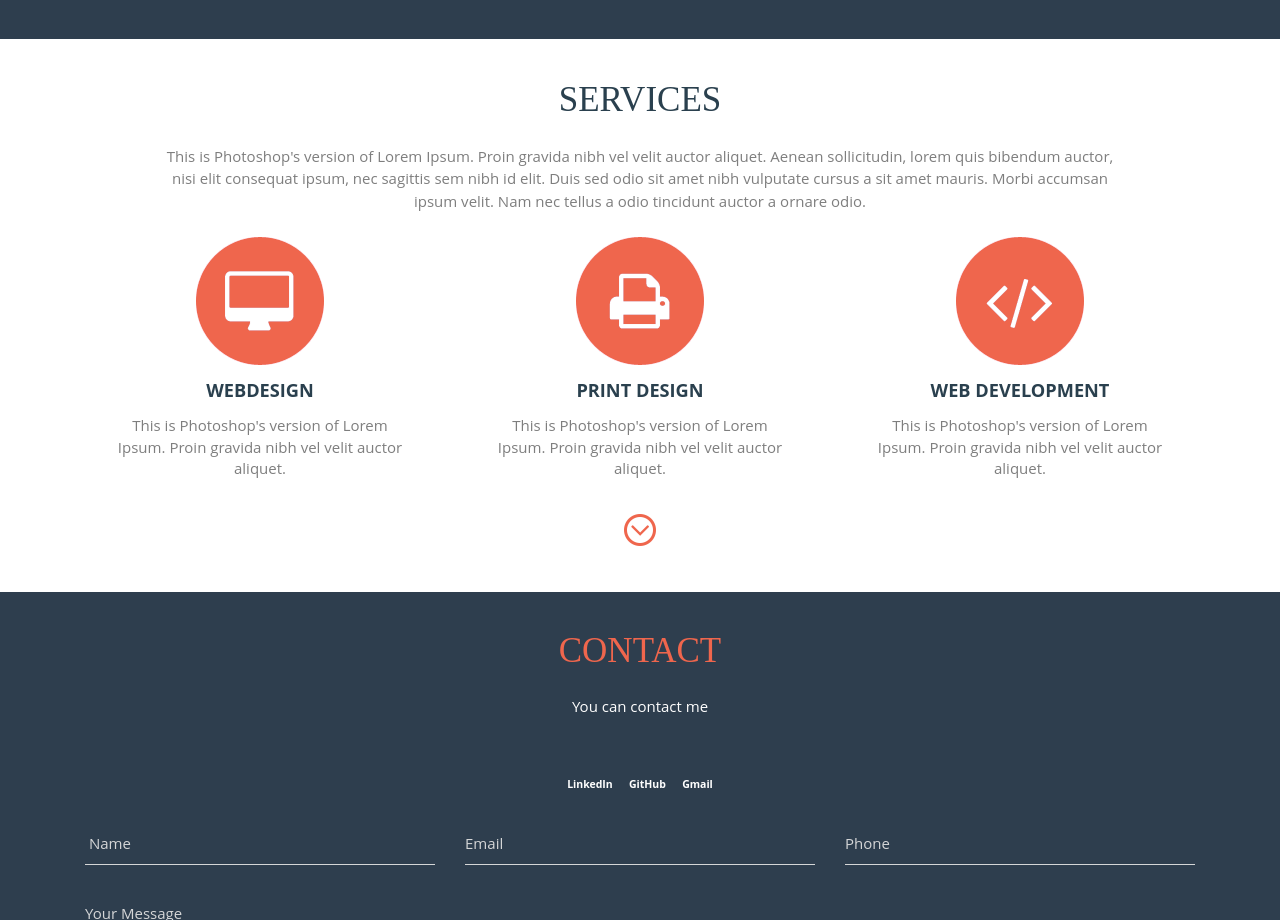
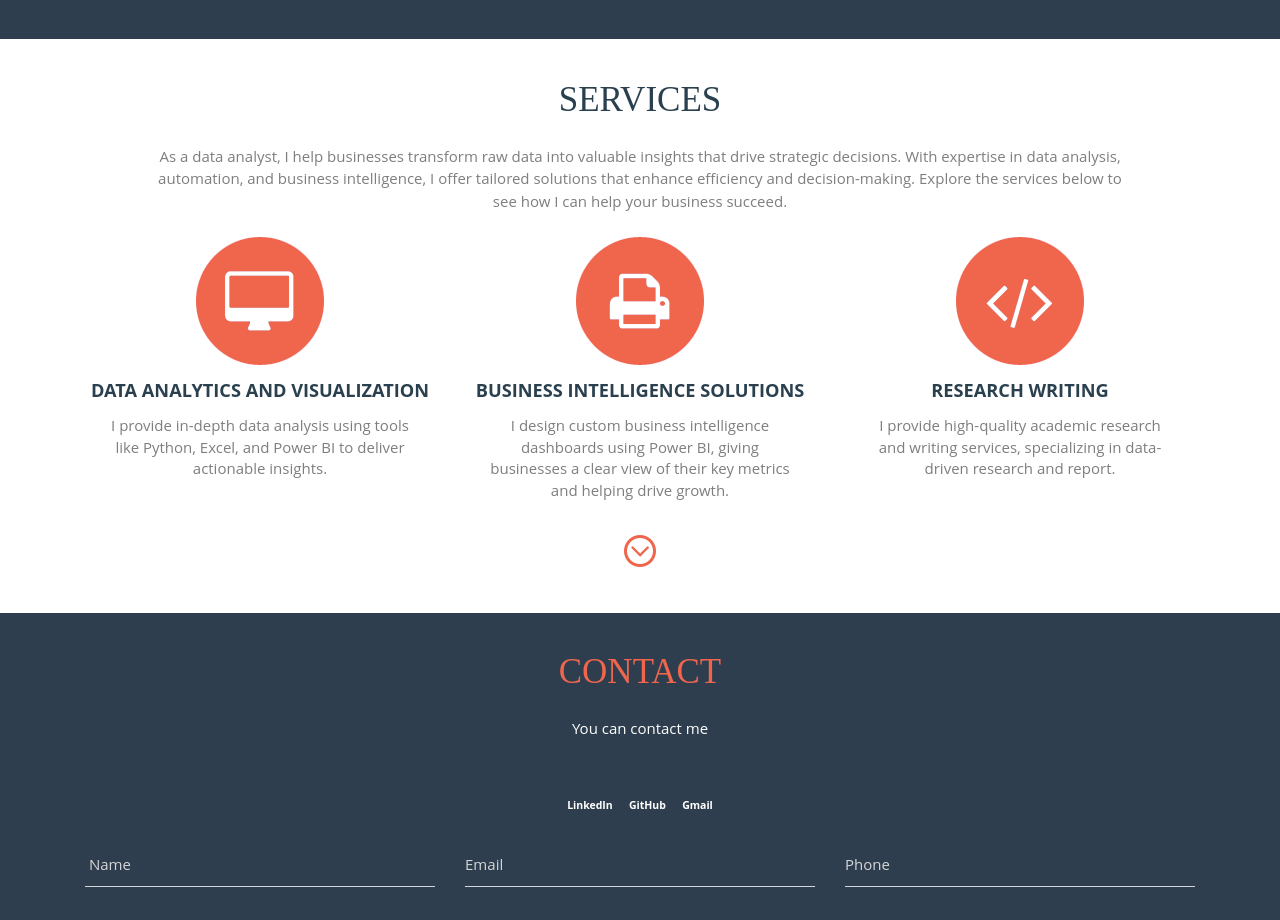
Before and after one commit to favour-sci/Portfolio-Website, a plain HTML site: page index.html in a window 1280 px wide. Shown: the part 2153-3073 px from the top of the page. Drawn offline with Linux system fonts and the light colour scheme.

Commit message:
Add files via upload

```diff
--- a/index.html
+++ b/index.html
@@ -4,7 +4,7 @@ Author URL: http://templatestock.co
 <!DOCTYPE html>
 <html>
 <head>
-<title>Above Free Responsive Template | Template Stock</title>
+<title>Favour James Portfolio Website</title>
 <meta name="viewport" content="width=device-width, initial-scale=1">
 <meta http-equiv="Content-Type" content="text/html; charset=utf-8" />
 <meta name="keywords" content="Onepage Responsive web template, Bootstrap Web Templates, Flat Web Templates, Android Compatible web template,
@@ -434,23 +434,23 @@ Smartphone Compatible web template, free webdesigns for Nokia, Samsung, LG, Sony
 			<div class="container">
 			<div class="services-header">
 				<h3>services</h3>
-					<p>This is Photoshop's version  of Lorem Ipsum. Proin gravida nibh vel velit auctor aliquet. Aenean sollicitudin, lorem quis bibendum auctor, nisi elit consequat ipsum, nec sagittis sem nibh id elit. Duis sed odio sit amet nibh vulputate cursus a sit amet mauris. Morbi accumsan ipsum velit. Nam nec tellus a odio tincidunt auctor a ornare odio. </p>
+					<p>As a data analyst, I help businesses transform raw data into valuable insights that drive strategic decisions. With expertise in data analysis, automation, and business intelligence, I offer tailored solutions that enhance efficiency and decision-making. Explore the services below to see how I can help your business succeed. </p>
 			</div>
 			<div class="services-sectiongrids">
 				<div class="col-md-4 services-grid">
 					<img src="images/img1.png" alt=""/>
-					<h4>webdesign</h4>
-					<p>This is Photoshop's version  of Lorem Ipsum. Proin gravida nibh vel velit auctor aliquet.</p>
+					<h4>Data Analytics and Visualization</h4>
+					<p>I provide in-depth data analysis using tools like Python, Excel, and Power BI to deliver actionable insights.</p>
 				</div>
 				<div class="col-md-4 services-grid">
 					<img src="images/img2.png" alt=""/>
-					<h4>print design</h4>
-					<p>This is Photoshop's version  of Lorem Ipsum. Proin gravida nibh vel velit auctor aliquet.</p>
+					<h4>Business Intelligence Solutions</h4>
+					<p>I design custom business intelligence dashboards using Power BI, giving businesses a clear view of their key metrics and helping drive growth. </p>
 				</div>
 				<div class="col-md-4 services-grid">
 					<img src="images/img3.png" alt=""/>
-					<h4>web development</h4>
-					<p>This is Photoshop's version  of Lorem Ipsum. Proin gravida nibh vel velit auctor aliquet.</p>
+					<h4>Research Writing</h4>
+					<p>I provide high-quality academic research and writing services, specializing in data-driven research and report. </p>
 				</div>
 				<div class="clearfix"></div>
 				<div class="arrow1">
```
Lines whose indentation alone changed are shown as unchanged.
